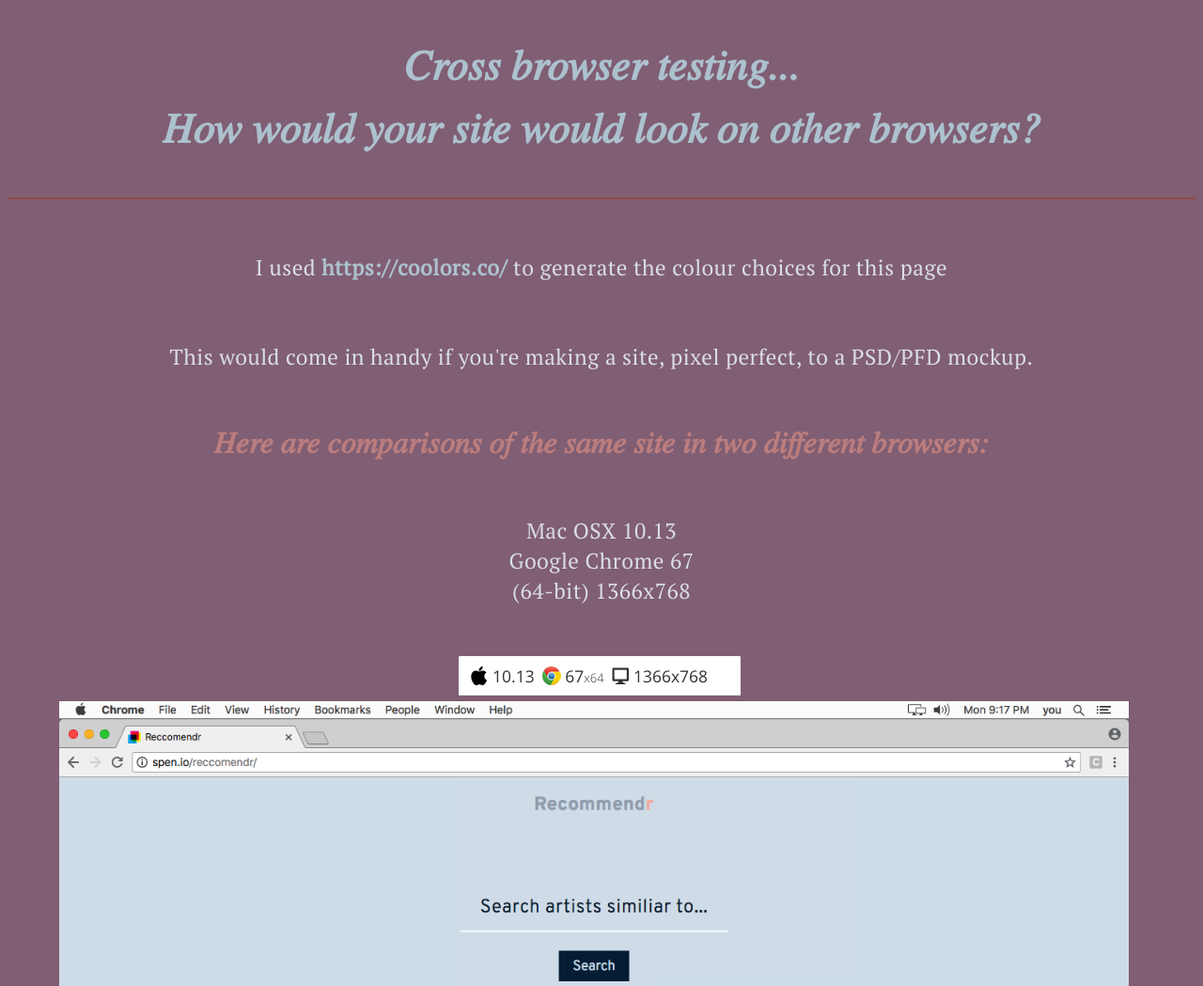
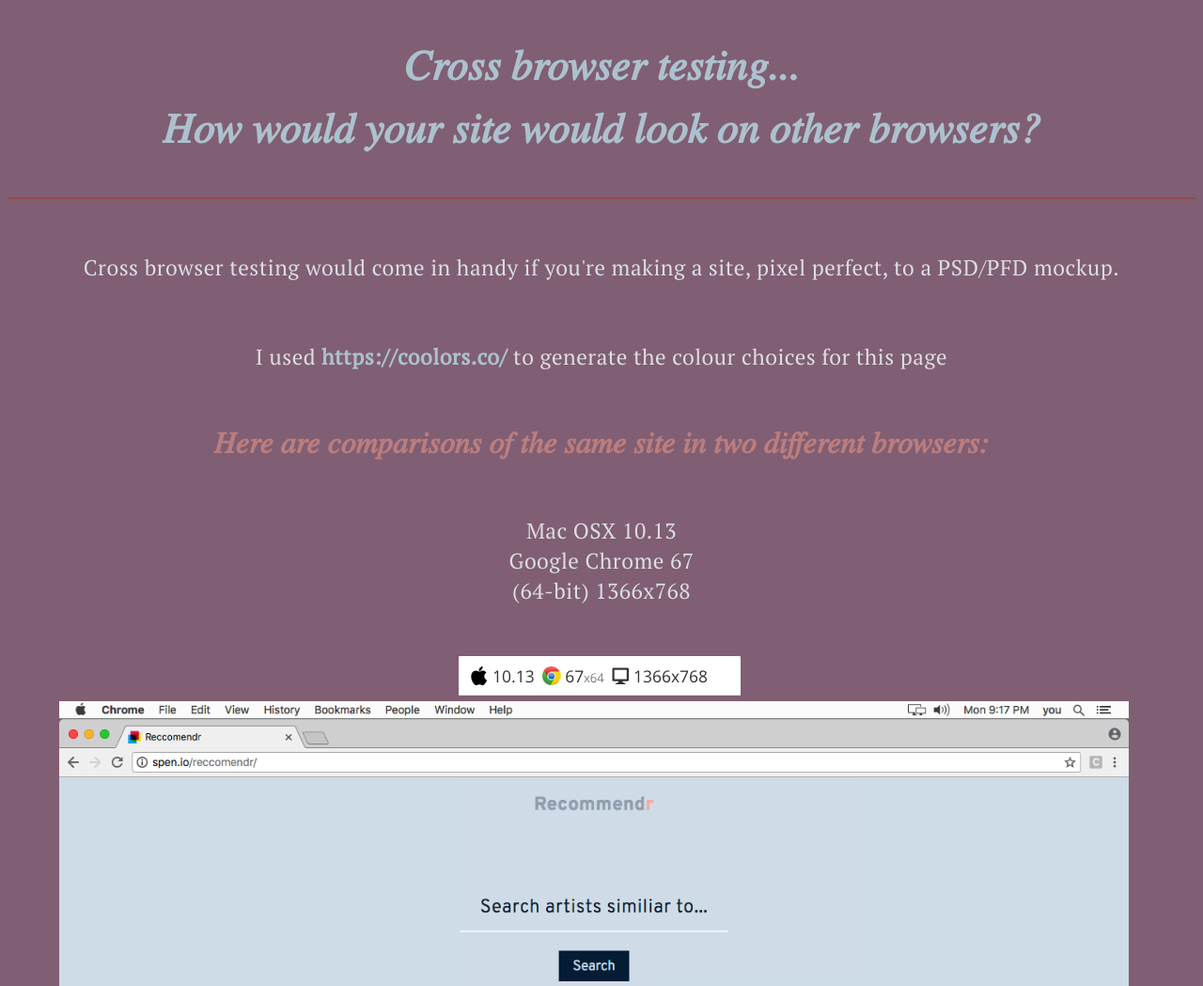
Before and after one commit to scottgirouard/show_and_tell, a plain HTML site: page index.html in a window 1280 px wide. Shown: the part 3549-4598 px from the top of the page at 94% size. Drawn offline with Linux system fonts and the light colour scheme.

Commit message:
dis done

```diff
--- a/index.html
+++ b/index.html
@@ -83,9 +83,10 @@
         <h2>Cross browser testing...<br>
         How would your site would look on other browsers?</h2>
 
+        <p>Cross browser testing would come in handy if you're making a site, pixel perfect, to a PSD/PFD mockup.</p>
+
         <p>I used <span>https://coolors.co/</span> to generate the colour choices for this page</p>
 
-        <p>This would come in handy if you're making a site, pixel perfect, to a PSD/PFD mockup.</p>
 
         <h3>Here are comparisons of the same site in two different browsers:</h3>
 
```
